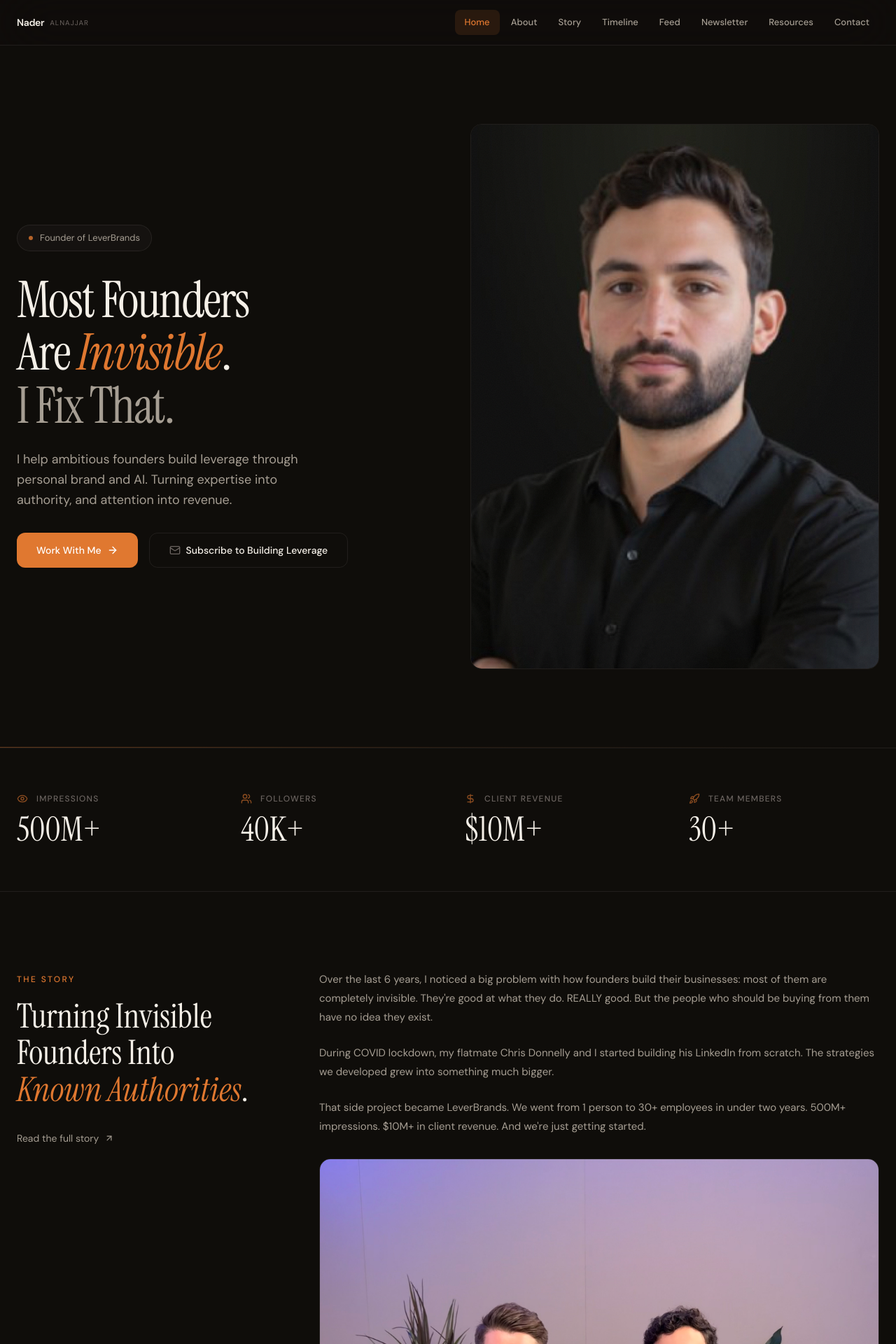
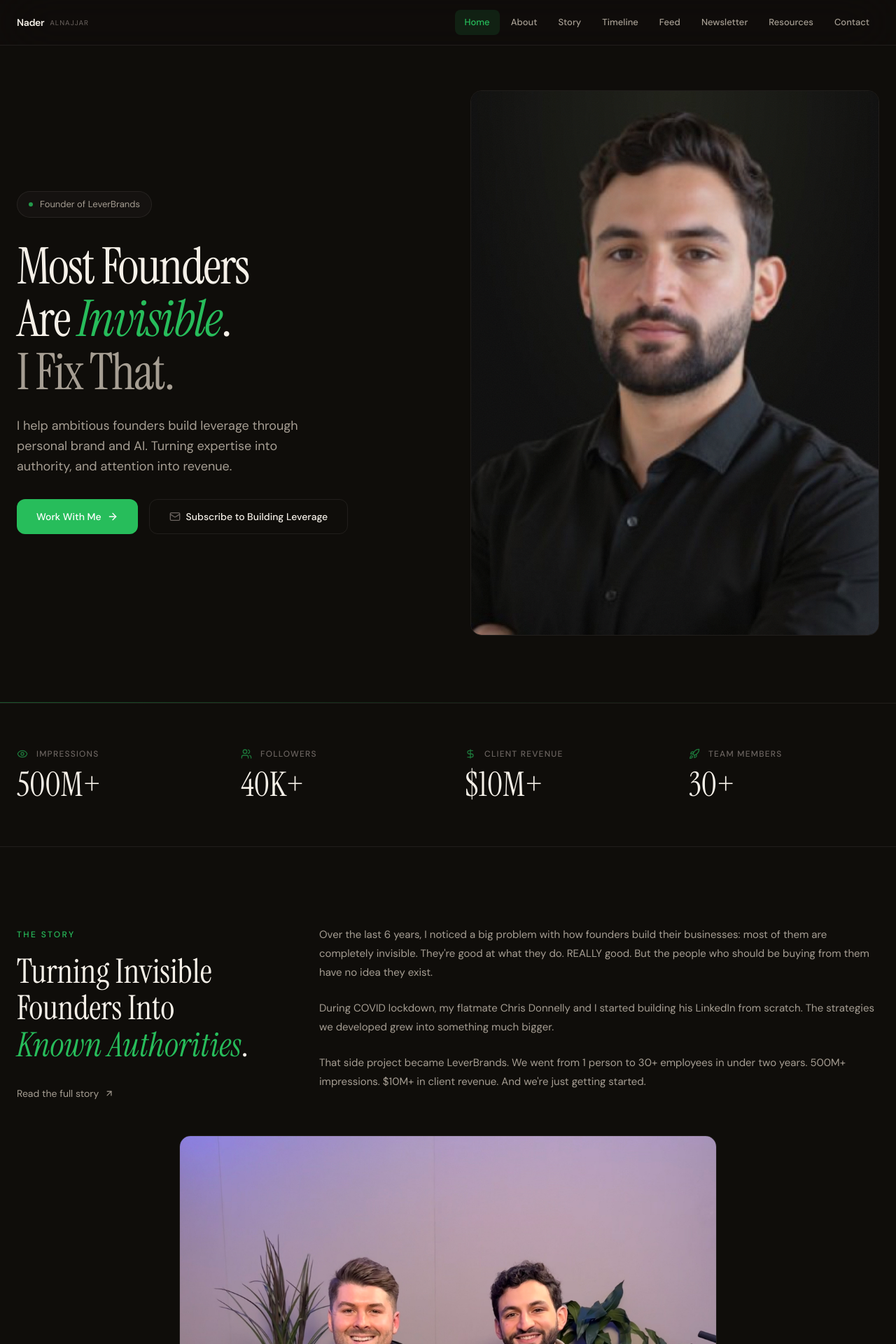
Before and after one commit to dorilabaki/nader-personal-site, a Next.js app: page / in a window 1280 px wide. Shown: the top 1920 px of the page at 70% size. Built offline with nearby package versions, Linux system fonts and the light colour scheme.

Commit message:
Fix hero spacing, center Chris photo, fix story ch4 visibility, swap orange to LeverBrands green (#27bd5b)

```diff
--- a/src/app/globals.css
+++ b/src/app/globals.css
@@ -8,10 +8,10 @@
   --text-primary: #F5F0E8;
   --text-secondary: #A69E93;
   --text-muted: #6B6460;
-  --accent: #E07830;
-  --accent-hover: #F08A3E;
-  --accent-subtle: rgba(224, 120, 48, 0.12);
-  --accent-glow: rgba(224, 120, 48, 0.06);
+  --accent: #27bd5b;
+  --accent-hover: #36d473;
+  --accent-subtle: rgba(39, 189, 91, 0.12);
+  --accent-glow: rgba(39, 189, 91, 0.06);
   --gold: #FBDA6E;
   --border: rgba(245, 240, 232, 0.08);
   --border-hover: rgba(245, 240, 232, 0.14);
--- a/src/app/page.tsx
+++ b/src/app/page.tsx
@@ -74,7 +74,7 @@ export default function Home() {
 
       {/* ═══════════════════ HERO ═══════════════════ */}
       <section data-hero className="relative overflow-hidden border-b border-border">
-        <div className="max-w-7xl mx-auto px-6 py-20 md:py-28">
+        <div className="max-w-7xl mx-auto px-6 pt-12 pb-16 md:pt-16 md:pb-24">
           <div className="grid md:grid-cols-2 gap-12 md:gap-16 items-center">
             {/* Left - content */}
             <div data-hero-content>
@@ -209,9 +209,11 @@ export default function Home() {
               employees in under two years. 500M+ impressions. $10M+ in client
               revenue. And we're just getting started.
             </p>
+          </div>
+        </div>
 
-            {/* Nader & Chris */}
-            <div data-image-reveal className="mt-8 relative rounded-2xl overflow-hidden border border-border aspect-[4/3]">
+        {/* Nader & Chris - full width below grid */}
+        <div data-image-reveal className="mt-12 relative rounded-2xl overflow-hidden border border-border max-w-3xl mx-auto aspect-[16/10]">
           <Image
             src="/nader-and-chris.jpg"
             alt="Nader Alnajjar and Chris Donnelly - Co-founders of LeverBrands"
@@ -221,8 +223,6 @@ export default function Home() {
           <div className="absolute bottom-0 inset-x-0 bg-gradient-to-t from-black/80 via-black/40 to-transparent pt-12 pb-5 px-6">
             <p className="text-white text-sm font-medium">Nader Alnajjar & Chris Donnelly</p>
             <p className="text-white/60 text-xs mt-0.5">Co-founders, LeverBrands</p>
-              </div>
-            </div>
           </div>
         </div>
       </section>
--- a/src/app/story/page.tsx
+++ b/src/app/story/page.tsx
@@ -158,7 +158,7 @@ export default function StoryPage() {
             </h2>
             <div data-prose className="space-y-5 text-text-secondary leading-[1.8]">
               <p>We think in three layers:</p>
-              <div data-card-reveal className="bg-bg-elevated rounded-xl border border-border p-6 space-y-5">
+              <div className="bg-bg-elevated rounded-xl border border-border p-6 space-y-5">
                 <div>
                   <span className="font-semibold text-accent">
                     Layer 1: Attention.
```
Lines whose indentation alone changed are shown as unchanged.
